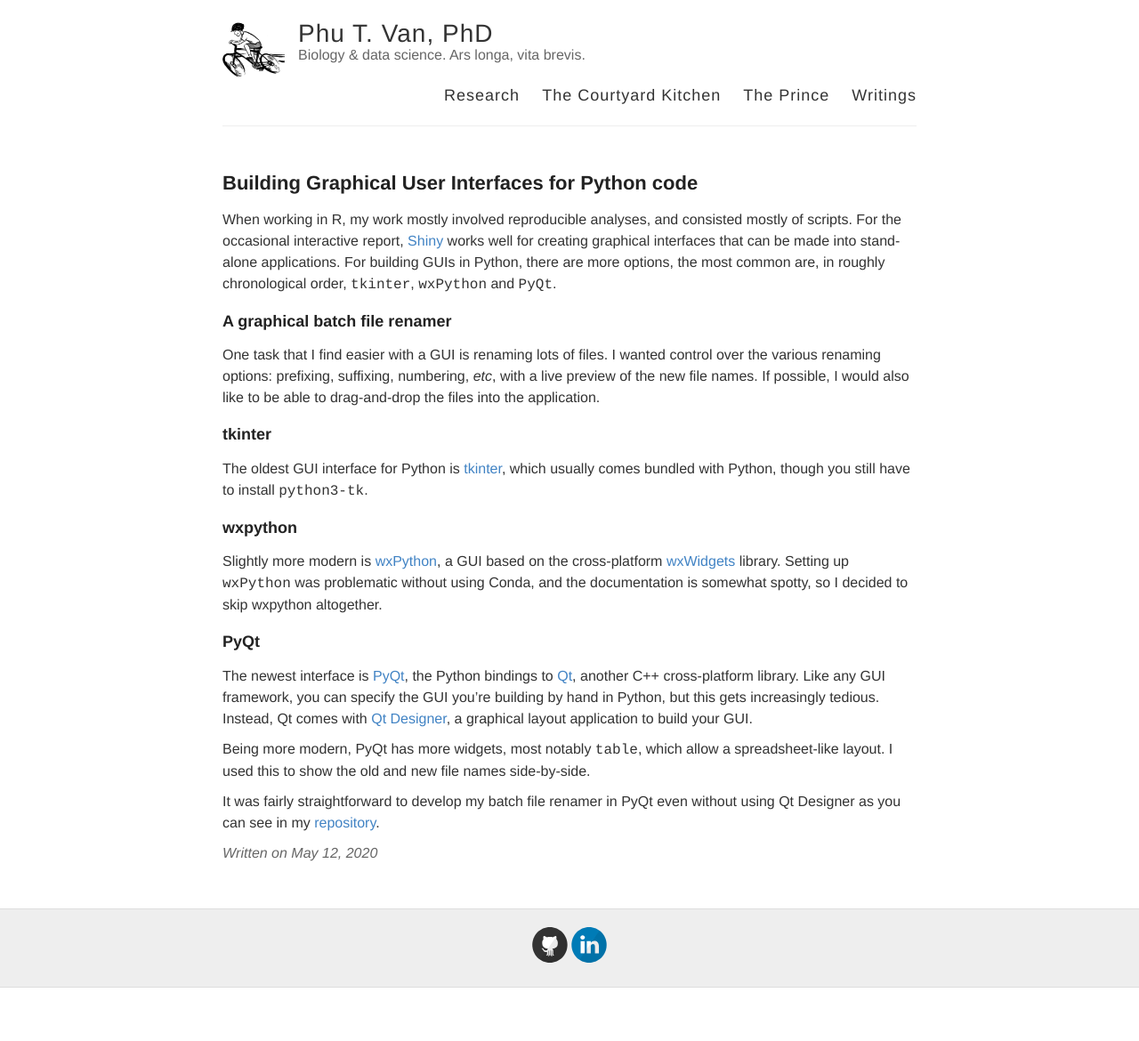
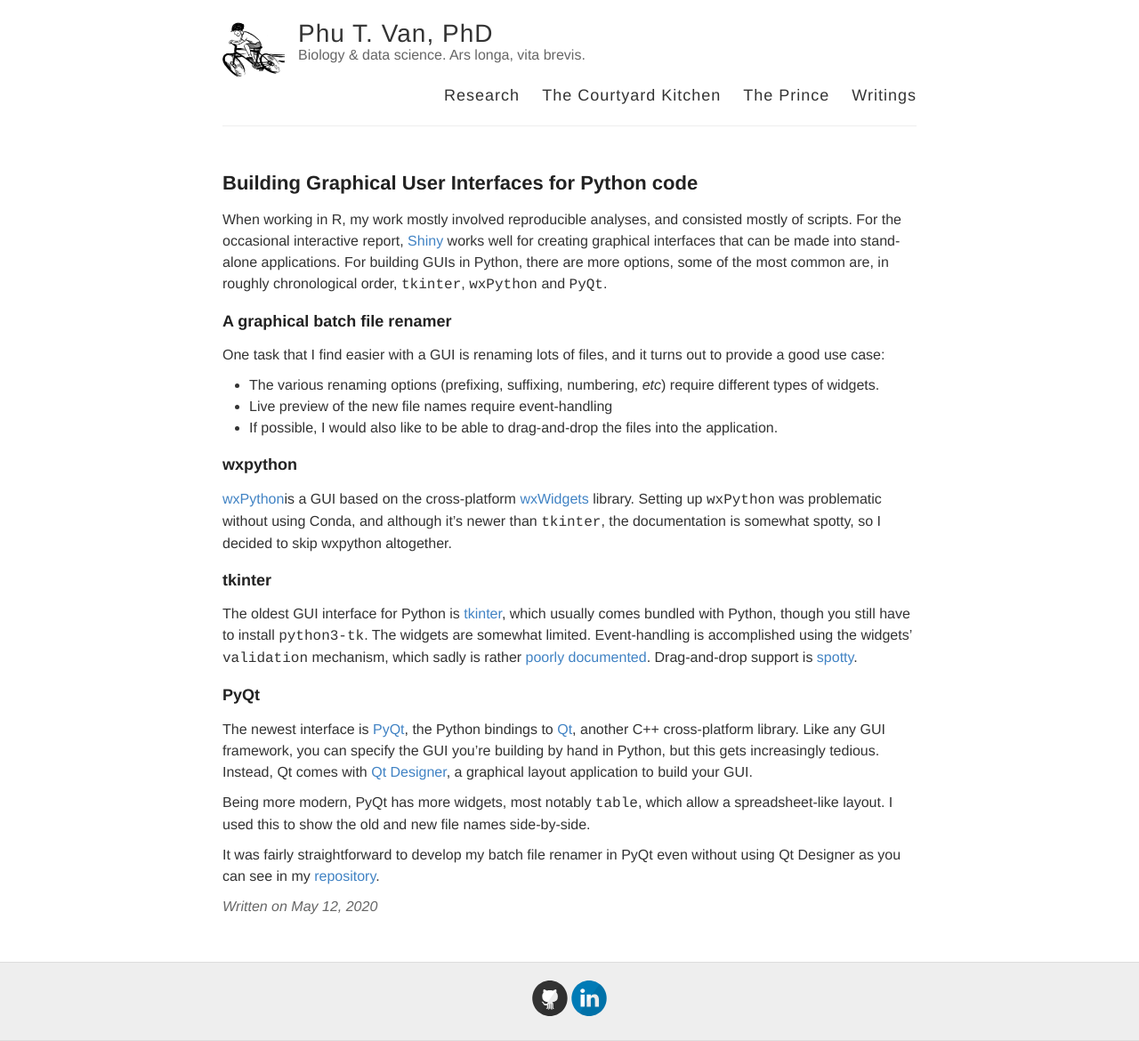
Before and after one commit to ptvan/ptvan.github.io, a Jekyll site: the page built from _posts/2020-05-12-Python-GUIs.md, in a window 1280 px wide. Shown: the whole page at 89% size. Built offline with Jekyll 4.4.1, drawn with Linux system fonts in a browser that asks for light colours; before the commit the page ends 1110 px from its top, so only the background shows below that.

Commit message:
reorg and updates

```diff
--- a/_posts/2020-05-12-Python-GUIs.md
+++ b/_posts/2020-05-12-Python-GUIs.md
@@ -3,20 +3,24 @@ layout: post
 title: Building Graphical User Interfaces for Python code
 ---
 
-When working in R, my work mostly involved reproducible analyses, and consisted mostly of scripts. For the occasional interactive report, [Shiny](https://shiny.rstudio.com) works well for creating graphical interfaces that can be made into stand-alone applications. For building GUIs in Python, there are more options, the most common are, in roughly chronological order, `tkinter`, `wxPython` and `PyQt`.
+When working in R, my work mostly involved reproducible analyses, and consisted mostly of scripts. For the occasional interactive report, [Shiny](https://shiny.rstudio.com) works well for creating graphical interfaces that can be made into stand-alone applications. For building GUIs in Python, there are more options, some of the most common are, in roughly chronological order, `tkinter`, `wxPython` and `PyQt`.
 
 ### A graphical batch file renamer
 
-One task that I find easier with a GUI is renaming lots of files. I wanted control over the various renaming options: prefixing, suffixing, numbering, *etc*, with a live preview of the new file names. If possible, I would also like to be able to drag-and-drop the files into the application.
+One task that I find easier with a GUI is renaming lots of files, and it turns out to provide a good use case:
+
+* The various renaming options (prefixing, suffixing, numbering, *etc*) require different types of widgets.
+* Live preview of the new file names require event-handling
+* If possible, I would also like to be able to drag-and-drop the files into the application.
+
+### wxpython
+
+[wxPython](https://wxpython.org/)is a GUI based on the cross-platform [wxWidgets](https://www.wxwidgets.org/) library.
+Setting up `wxPython` was problematic without using Conda, and although it's newer than `tkinter`, the documentation is somewhat spotty, so I decided to skip wxpython altogether.
 
 ### tkinter
 
-The oldest GUI interface for Python is [tkinter](https://docs.python.org/3/library/tkinter.html), which usually comes bundled with Python, though you still have to install `python3-tk`.
-
-### wxpython
-
-Slightly more modern is [wxPython](https://wxpython.org/), a GUI based on the cross-platform [wxWidgets](https://www.wxwidgets.org/) library.
-Setting up `wxPython` was problematic without using Conda, and the documentation is somewhat spotty, so I decided to skip wxpython altogether.
+The oldest GUI interface for Python is [tkinter](https://docs.python.org/3/library/tkinter.html), which usually comes bundled with Python, though you still have to install `python3-tk`. The widgets are somewhat limited. Event-handling is accomplished using the widgets' `validation` mechanism, which sadly is rather [poorly documented](https://stackoverflow.com/questions/4140437/interactively-validating-entry-widget-content-in-tkinter). Drag-and-drop support is [spotty](https://docs.python.org/3.9/library/tkinter.dnd.html).
 
 ### PyQt
 
```
